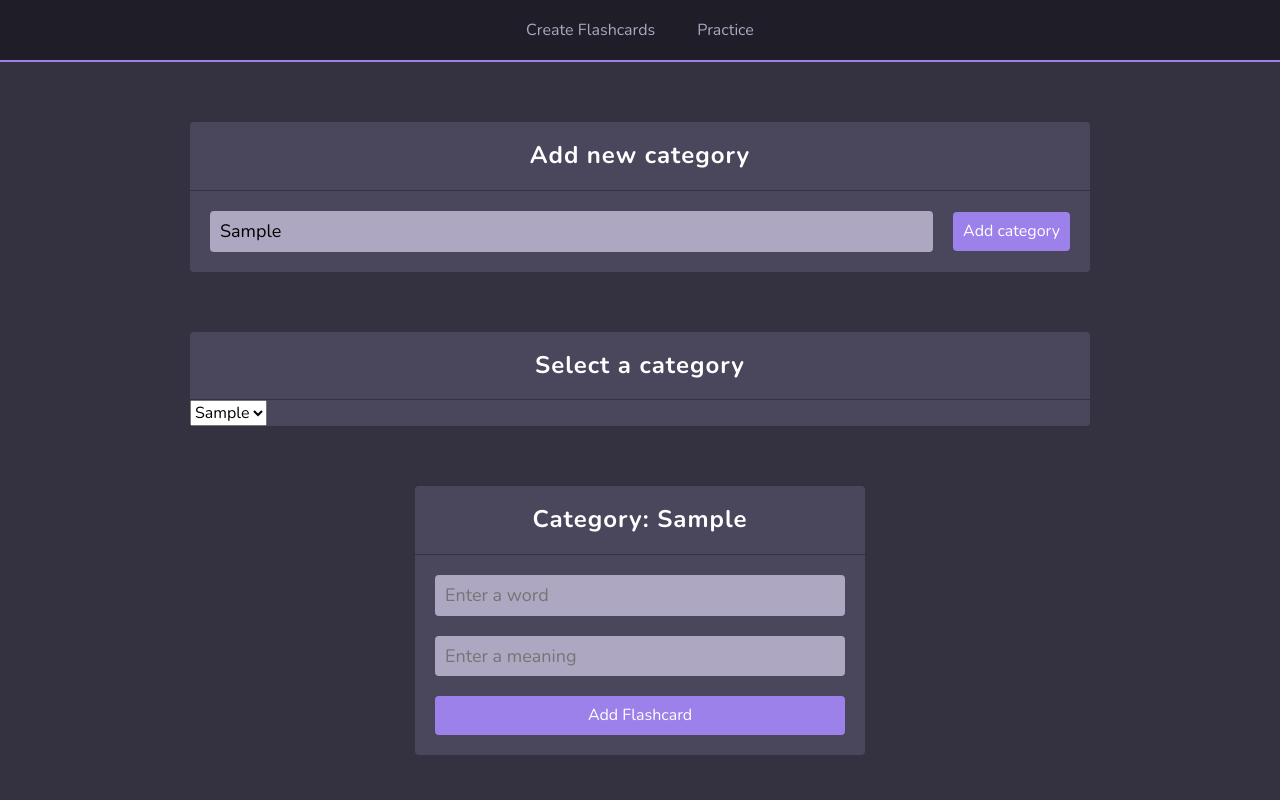
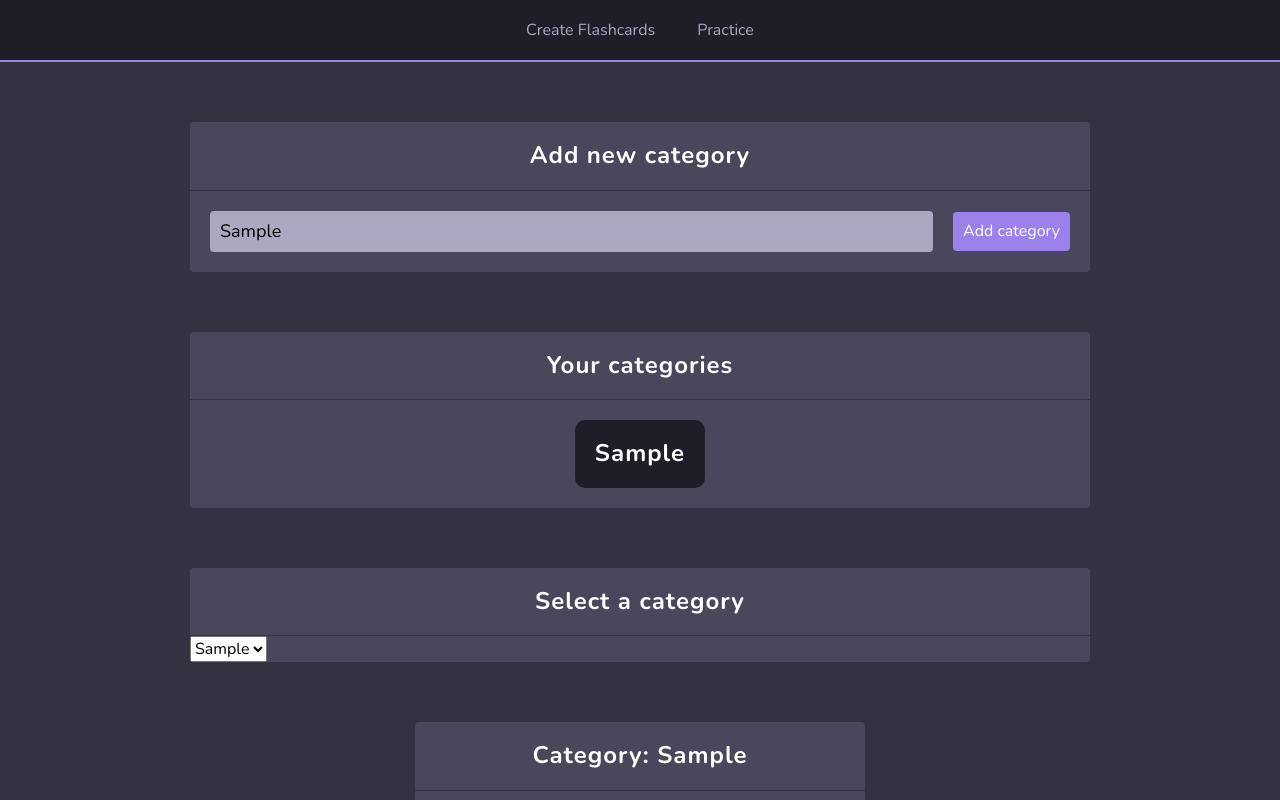
Before and after one commit to Code-Timothy/flashcards-app, a React (Create React App) app: page /#/create-flashcards in a window 1280 px wide. Both pictures are taken after typing "Sample" into the empty fields and a click on the button "Add category". Shown: the top 800 px of the page. Built offline with nearby package versions, Linux system fonts and the light colour scheme.

Commit message:
add Your Categories section

```diff
--- /dev/null
+++ b/src/features/Flashcards/pages/CreateFlashcards/CategoryTiles/index.js
@@ -0,0 +1,19 @@
+import { useSelector } from "react-redux";
+import { selectGlobalCategories } from "../../../flashcardsSlice";
+import { Wrapper, Tile, CategoryName } from "./styled";
+
+const CategoryTiles = () => {
+    const globalCategories = useSelector(selectGlobalCategories);
+
+    return (
+        <Wrapper>
+            {globalCategories.map((category, index) => (
+                <Tile key={index}>
+                    <CategoryName>{category}</CategoryName>
+                </Tile>
+            ))}
+        </Wrapper>
+    );
+};
+
+export default CategoryTiles;
--- /dev/null
+++ b/src/features/Flashcards/pages/CreateFlashcards/CategoryTiles/styled.js
@@ -0,0 +1,24 @@
+import styled from "styled-components";
+
+export const Wrapper = styled.div`
+    display: flex;
+    flex-wrap: wrap;
+    justify-content: center;
+    gap: 20px;
+    padding: 20px;
+`;
+
+export const Tile = styled.div`
+    border-radius: 10px;
+    background: ${({ theme }) => theme.colors.gunPowder};
+`;
+
+export const CategoryName = styled.h2`
+    text-align: center;
+    padding: 20px;
+    margin: 0;
+    letter-spacing: 1px;
+    border-radius: 10px;
+    color: ${({ theme }) => theme.colors.white};
+    background: ${({ theme }) => theme.colors.steelGray};
+`;
--- a/src/features/Flashcards/pages/CreateFlashcards/index.js
+++ b/src/features/Flashcards/pages/CreateFlashcards/index.js
@@ -1,6 +1,7 @@
 import { useState } from "react";
 import { useDispatch, useSelector } from "react-redux";
 import { Container } from "../../../../common/Container";
+import CategoryTiles from "./CategoryTiles";
 import { addCategory, addFlashcard, selectFlashcardsByCategory, selectGlobalCategories } from "../../flashcardsSlice";
 import {
     StyledSection,
@@ -39,6 +40,7 @@ const CreateFlashcards = () => {
             meaning: meaning.trim(),
             category: currentCategory,
         }));
+
         setWord("");
         setMeaning("");
     };
@@ -66,6 +68,12 @@ const CreateFlashcards = () => {
                     <SectionButton>Add category</SectionButton>
                 </SectionForm>
             </StyledSection>
+
+            <StyledSection>
+                <Title>Your categories</Title>
+                <CategoryTiles />
+            </StyledSection>
+
             <StyledSection>
                 <Title>Select a category</Title>
                 <select
@@ -77,6 +85,7 @@ const CreateFlashcards = () => {
                     ))}
                 </select>
             </StyledSection>
+
             {isCategoryAdded && (
                 <Wrapper>
                     <StyledSection $flashcard>
```
